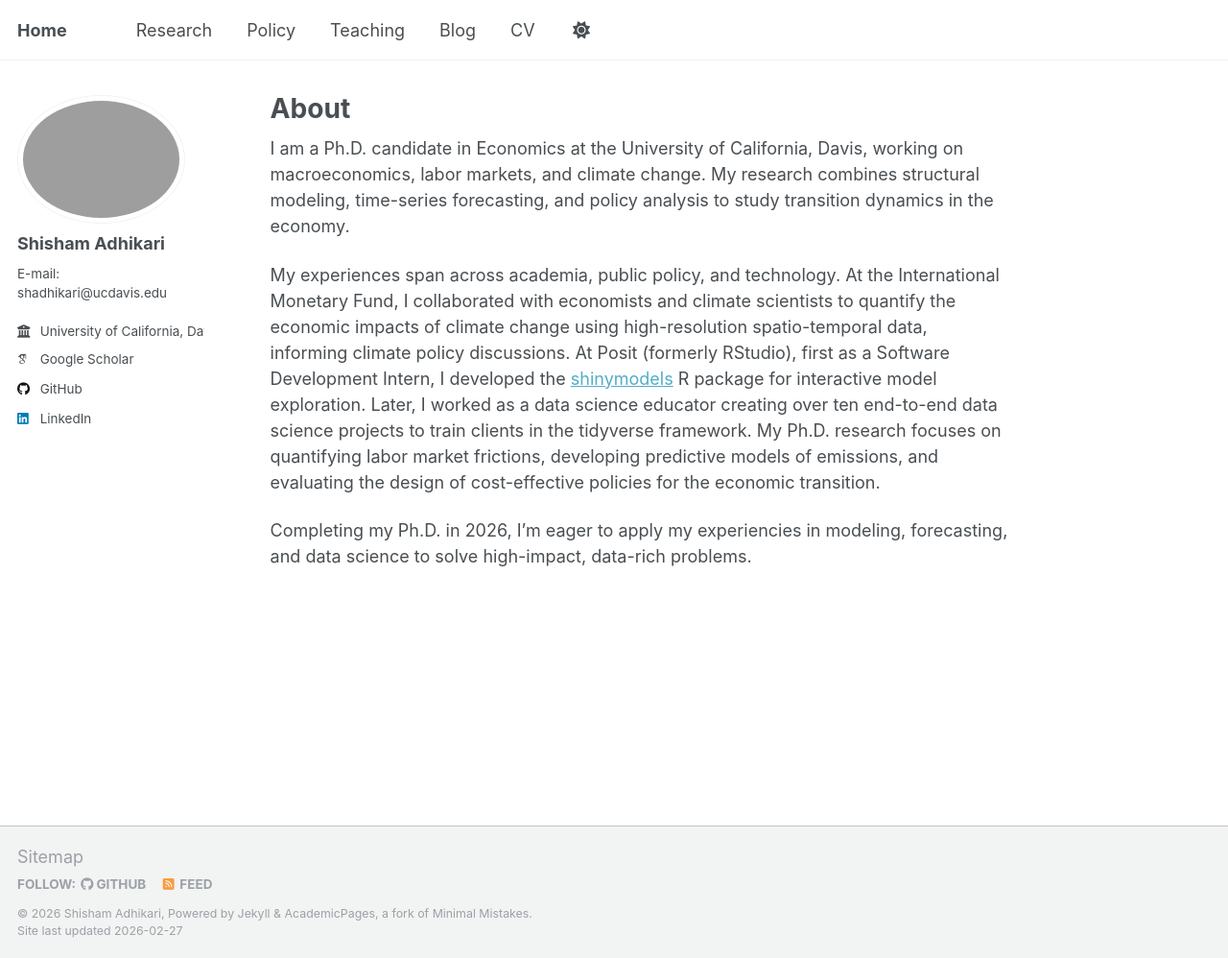
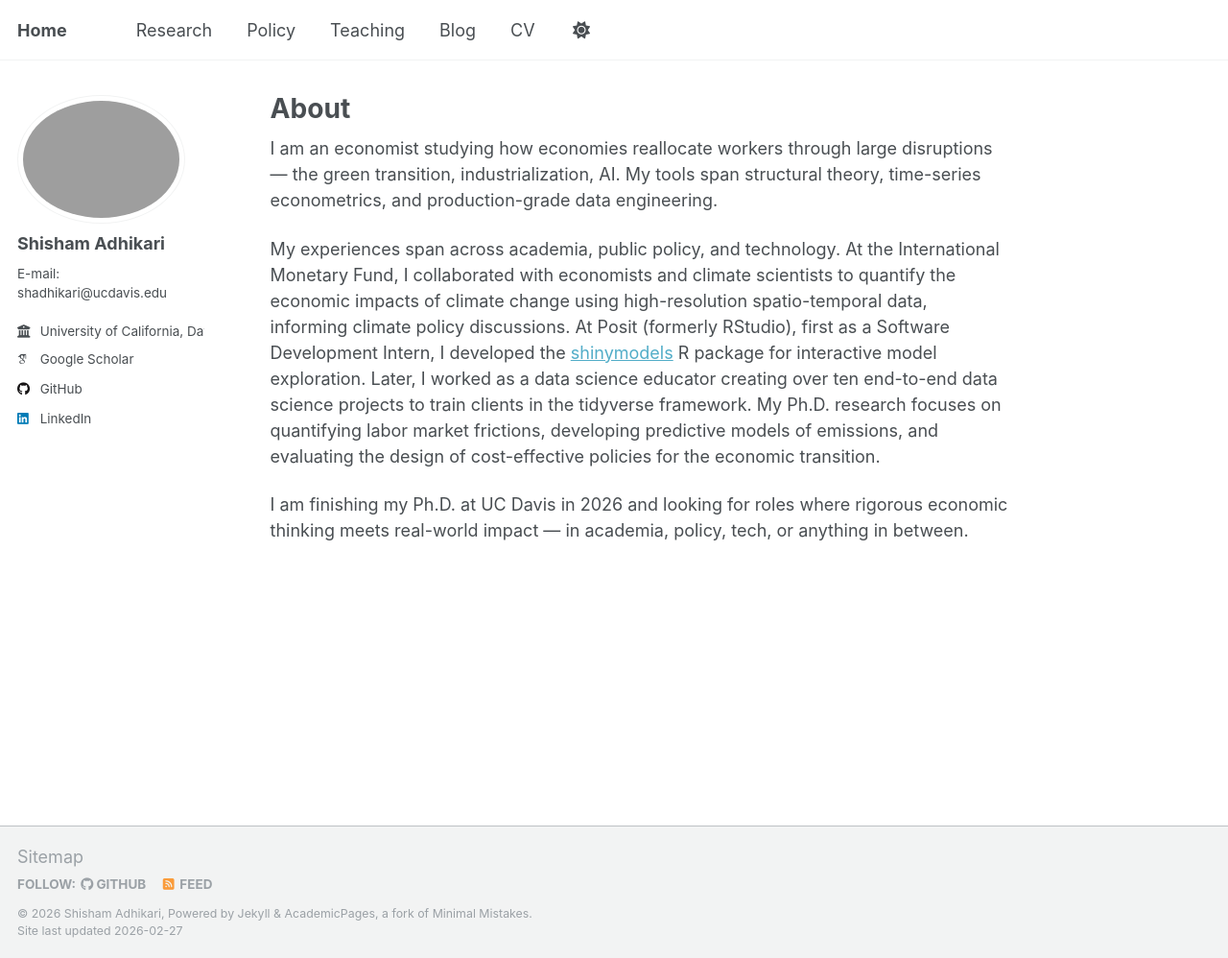
Before and after one commit to adhikars11/shadhikari, a Jekyll site: the page built from _pages/about.md, in a window 1280 px wide and 998 px high. Shown: the whole window at 96% size. Built offline with Jekyll 4.4.1, drawn with Linux system fonts in a browser that asks for light colours; some web fonts are replaced.

Commit message:
Update about.md

```diff
--- a/_pages/about.md
+++ b/_pages/about.md
@@ -7,8 +7,8 @@ redirect_from:
   - /about.html
 ---
 
-I am a Ph.D. candidate in Economics at the University of California, Davis, working on macroeconomics, labor markets, and climate change. My research combines structural modeling, time-series forecasting, and policy analysis to study transition dynamics in the economy.
+I am an economist studying how economies reallocate workers through large disruptions — the green transition, industrialization, AI. My tools span structural theory, time-series econometrics, and production-grade data engineering.
 
 My experiences span across academia, public policy, and technology. At the International Monetary Fund, I collaborated with economists and climate scientists to quantify the economic impacts of climate change using high-resolution spatio-temporal data, informing climate policy discussions. At Posit (formerly RStudio), first as a Software Development Intern, I developed the [shinymodels](https://shinymodels.tidymodels.org/) R package for interactive model exploration. Later, I worked as a data science educator creating over ten end-to-end data science projects to train clients in the tidyverse framework. My Ph.D. research focuses on quantifying labor market frictions, developing predictive models of emissions, and evaluating the design of cost-effective policies for the economic transition.
 
-Completing my Ph.D. in 2026, I’m eager to apply my experiencies in modeling, forecasting, and data science to solve high-impact, data-rich problems.
+I am finishing my Ph.D. at UC Davis in 2026 and looking for roles where rigorous economic thinking meets real-world impact — in academia, policy, tech, or anything in between.
```
